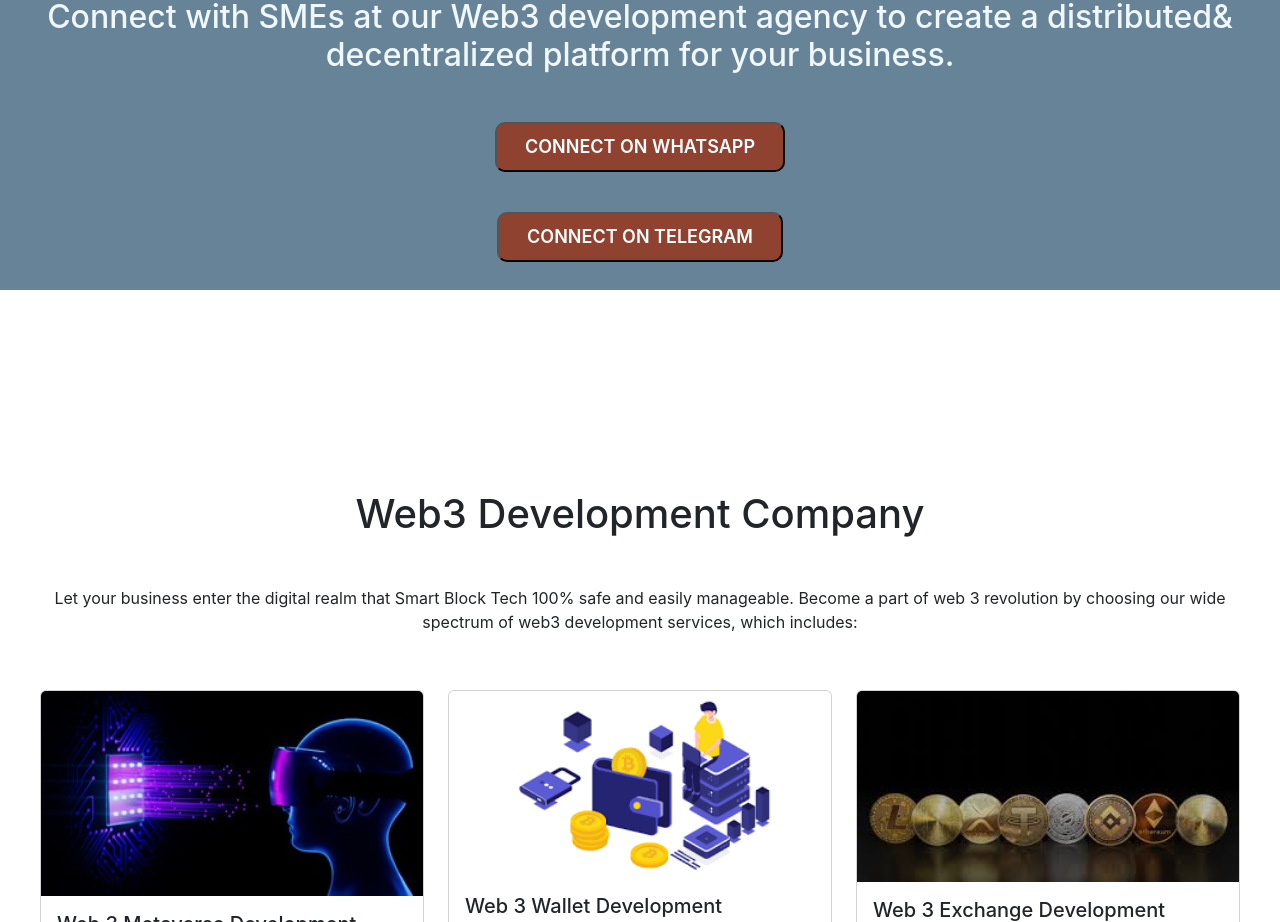
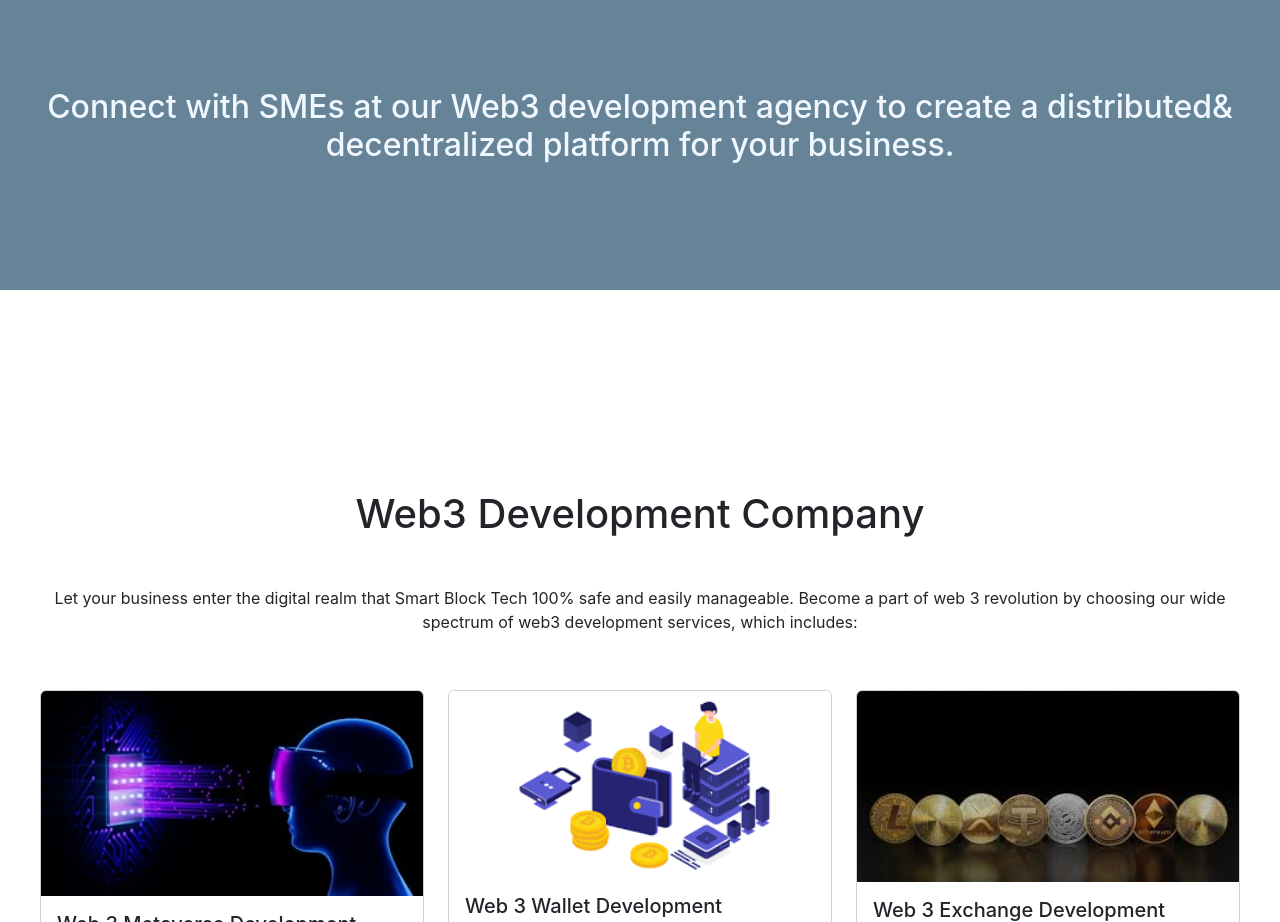
Before and after one commit to placeparks/SBT, a React (Create React App) app: page /Web3 in a window 1280 px wide. Shown: the part 2340-3262 px from the top of the page. Built offline with nearby package versions, Linux system fonts and the light colour scheme.

Commit message:
Update BusinessToWeb3.js

```diff
--- a/src/components/Web3.0/BusinessToWeb3.js
+++ b/src/components/Web3.0/BusinessToWeb3.js
@@ -37,8 +37,6 @@ export default function BusinessToWeb3(){
 </div>
 <div className={styles.section2}>
 <h2>Connect with SMEs at our Web3 development agency to create a distributed& decentralized platform for your business.</h2>
-<button>CONNECT ON WHATSAPP</button>
-<button>CONNECT ON TELEGRAM</button>
 </div>
         </div>
         </>
```
